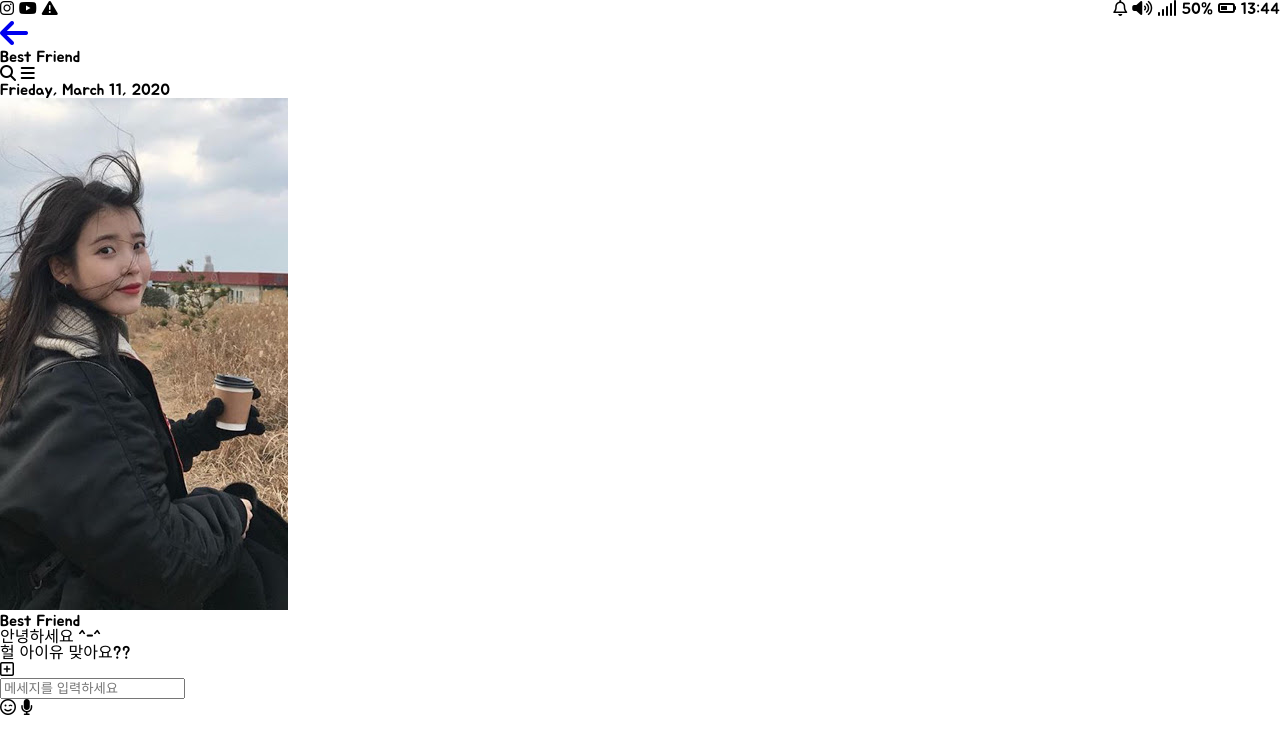
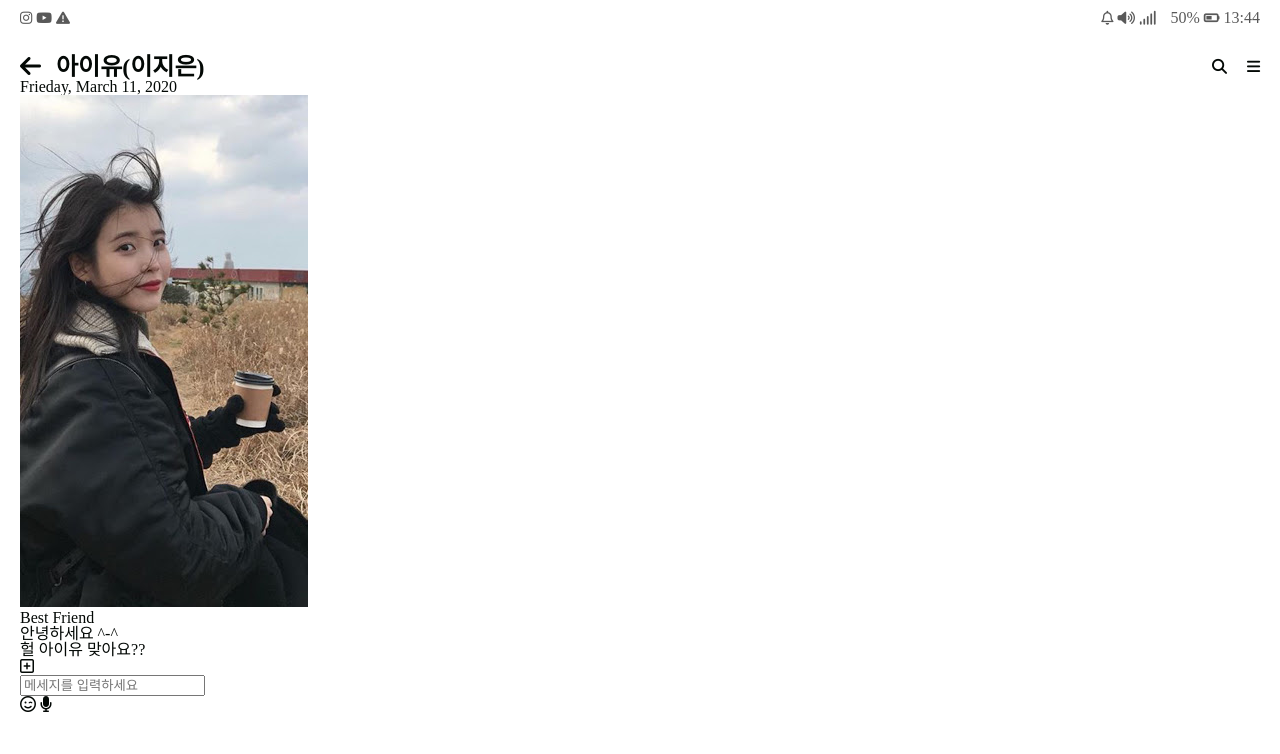
Before and after one commit to dlwlsdn201/self_Kakao_clone, a plain HTML site: page chats.html in a window 1280 px wide. Drawn offline with Linux system fonts and the light colour scheme.

Commit message:
built_3.10
built_3.10

```diff
--- a/chats.html
+++ b/chats.html
@@ -28,10 +28,10 @@
     </div>
     <header class="header">
       <div class="header__header-column">
-        <a href="index.html" class="header_back-btn">
-          <i class="fas fa-arrow-left fa-2x"></i>
+        <a href="index.html" class="header__back-btn">
+          <i class="fas fa-arrow-left"></i>
         </a>
-        <h1 class="header__header-column">Best Friend</h1>
+        <h1 class="header__title">아이유(이지은)</h1>
       </div>
       <div class="header__header-column">
         <span class="header__icon">
--- a/css/header.css
+++ b/css/header.css
@@ -1,3 +1,30 @@
+.header {
+  display: flex;
+  justify-content: space-between;
+}
+
+.header .header__title {
+  font-size: 24px;
+  font-weight: bold;
+  align-items: center;
+}
+
+.header .header__icon {
+  margin-left: 20px;
+  font-size: 15px;
+  cursor: pointer;
+}
+
+.header .header__header-column {
+  display: flex;
+  align-items: center;
+}
+
+.header .header__back-btn {
+  font-size: 24px;
+  margin-right: 15px;
+}
+
 /* .header {
   display: flex;
   justify-content: space-between;
--- a/css/status-bar.css
+++ b/css/status-bar.css
@@ -1,21 +1,14 @@
 .status-bar {
   display: flex;
   justify-content: space-between;
+  color: rgba(0, 0, 0, 0.65);
+  margin-bottom: 28px;
 }
 
-/* .status-bar {
-  display: flex;
-  justify-content: space-between;
-  margin-bottom: 30px;
-  color: #656565;
-}*/
-
-/*
 .status-bar i {
   font-size: 14px;
-}*/
+}
 
-/*
-.status-bar .status-bar__battery-level {
+.status-bar__column .status-bar__battery-level {
   margin-left: 10px;
-} */
+}
--- a/css/styles.css
+++ b/css/styles.css
@@ -1,8 +1,13 @@
+@import "reset.css";
 @import "status-bar.css";
-@import "reset.css";
-@import url("https://fonts.googleapis.com/css?family=Jua&display=swap");
+@import "header.css";
 
 body {
-  font-family: "Jua", -apple-system, BlinkMacSystemFont, "Segoe UI", Roboto,
-    Oxygen, Ubuntu, Cantarell, sans-serif;
+  background-color: white;
+  padding: 10px 20px;
+  color: #030805;
 }
+
+a {
+  color: inherit;
+}
```
Also changed, not shown: find.html (+4 -4 lines), friends.html (+2 -2 lines), index.html (+3 -2 lines), more.html (+2 -2 lines), settings.html (+1 -1 lines), sample/chat.jpg (added), sample/index.JPG (added).
